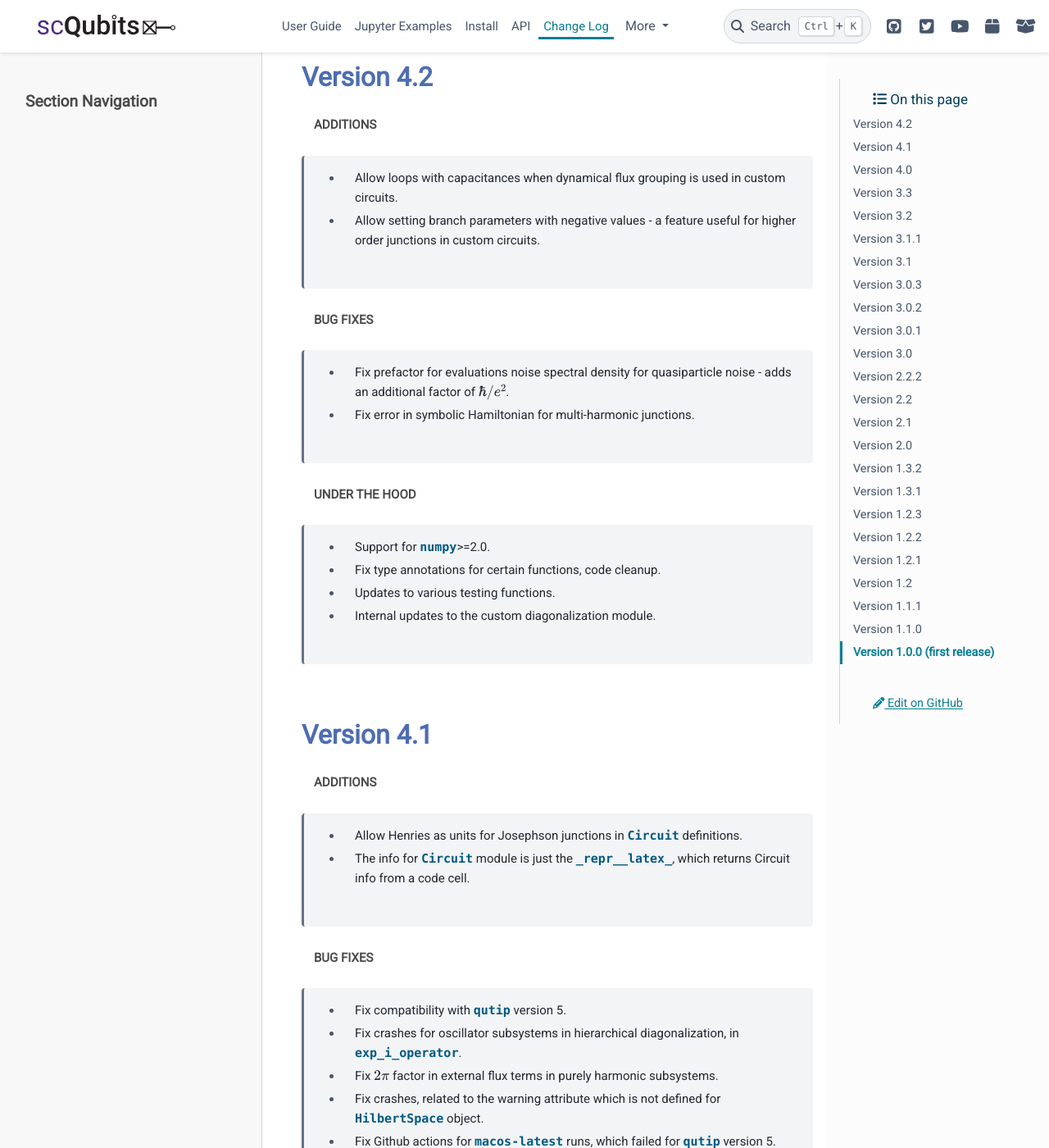
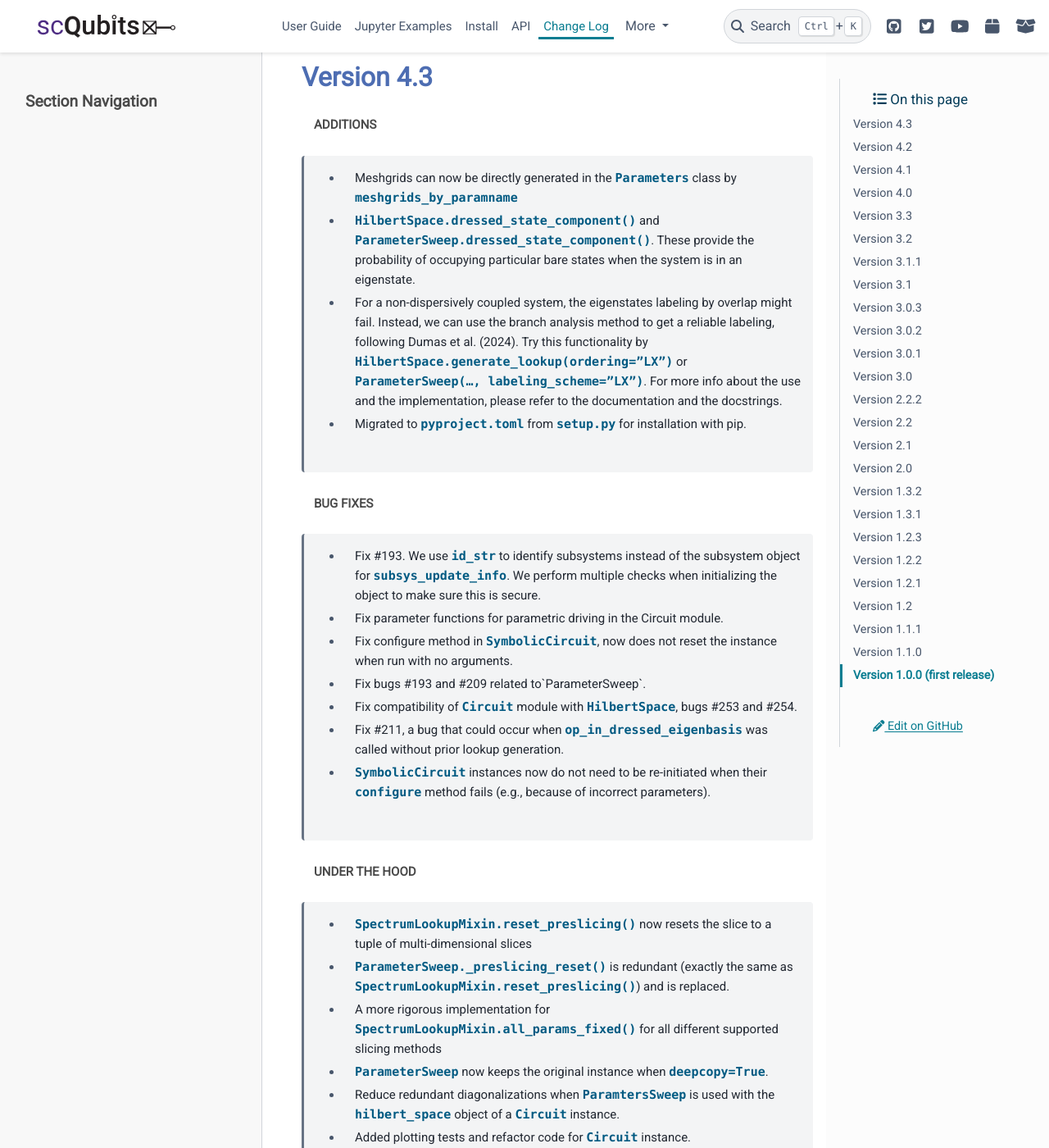
Before and after one commit to scqubits/scqubits-doc, a Sphinx documentation site: the page built from docs/source/changelog.rst, in a window 1280 px wide and 1400 px high, scrolled down 200 px. Shown: the whole window at 82% size. Built offline with Sphinx 7.4.7 and the PyData theme 0.15.4, drawn with Linux system fonts in a browser that asks for light colours; pages that are not in the unit, such as notebooks, are missing from menus; some of the changed text lies outside the part shown.

Commit message:
Update changelog.rst
Add changelog for scqubits v4.3

```diff
--- a/docs/source/changelog.rst
+++ b/docs/source/changelog.rst
@@ -6,6 +6,41 @@
 **********
 Change Log
 **********
+
+Version 4.3
++++++++++++
+
+**ADDITIONS**
+
+    - Meshgrids can now be directly generated in the `Parameters` class by `meshgrids_by_paramname`
+    - `HilbertSpace.dressed_state_component()` and `ParameterSweep.dressed_state_component()`. These provide the probability of occupying particular bare states when the
+      system is in an eigenstate.
+    - For a non-dispersively coupled system, the eigenstates labeling by overlap might fail. Instead, we can use the branch analysis method to get a reliable labeling,
+      following Dumas et al. (2024). Try this functionality by `HilbertSpace.generate_lookup(ordering="LX")` or `ParameterSweep(..., labeling_scheme="LX")`. For more info
+      about the use and the implementation, please refer to the documentation and the docstrings.
+    - Migrated to `pyproject.toml` from `setup.py` for installation with pip.
+
+**BUG FIXES**
+
+    - Fix #193. We use `id_str` to identify subsystems instead of the subsystem object for `subsys_update_info`. We perform multiple checks when initializing the object to
+      make sure this is secure.
+    - Fix parameter functions for parametric driving in the Circuit module.
+    - Fix configure method in `SymbolicCircuit`, now does not reset the instance when run with no arguments.
+    - Fix bugs #193 and #209 related to`ParameterSweep`.
+    - Fix compatibility of `Circuit` module with `HilbertSpace`, bugs #253 and #254.
+    - Fix #211, a bug that could occur when `op_in_dressed_eigenbasis` was called without prior lookup generation.
+    - `SymbolicCircuit` instances now do not need to be re-initiated when their `configure` method fails (e.g., because of incorrect parameters).
+
+**UNDER THE HOOD**
+
+    - `SpectrumLookupMixin.reset_preslicing()` now resets the slice to a tuple of multi-dimensional slices
+    - `ParameterSweep._preslicing_reset()` is redundant (exactly the same as `SpectrumLookupMixin.reset_preslicing()`) and is replaced.
+    - A more rigorous implementation for `SpectrumLookupMixin.all_params_fixed()` for all different supported slicing methods
+    - `ParameterSweep` now keeps the original instance when `deepcopy=True`.
+    - Reduce redundant diagonalizations when `ParamtersSweep` is used with the `hilbert_space` object of a `Circuit` instance.
+    - Added plotting tests and refactor code for `Circuit` instance.
+    - Type annotations fixes and code cleanup.
+
 
 Version 4.2
 +++++++++++
```
